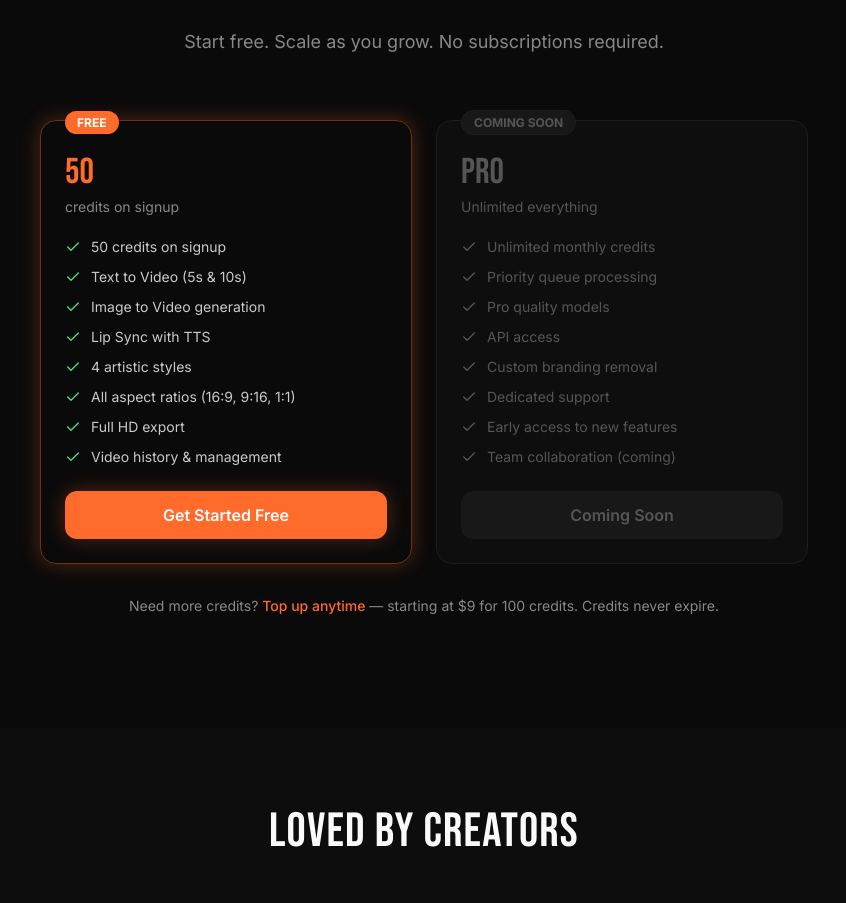
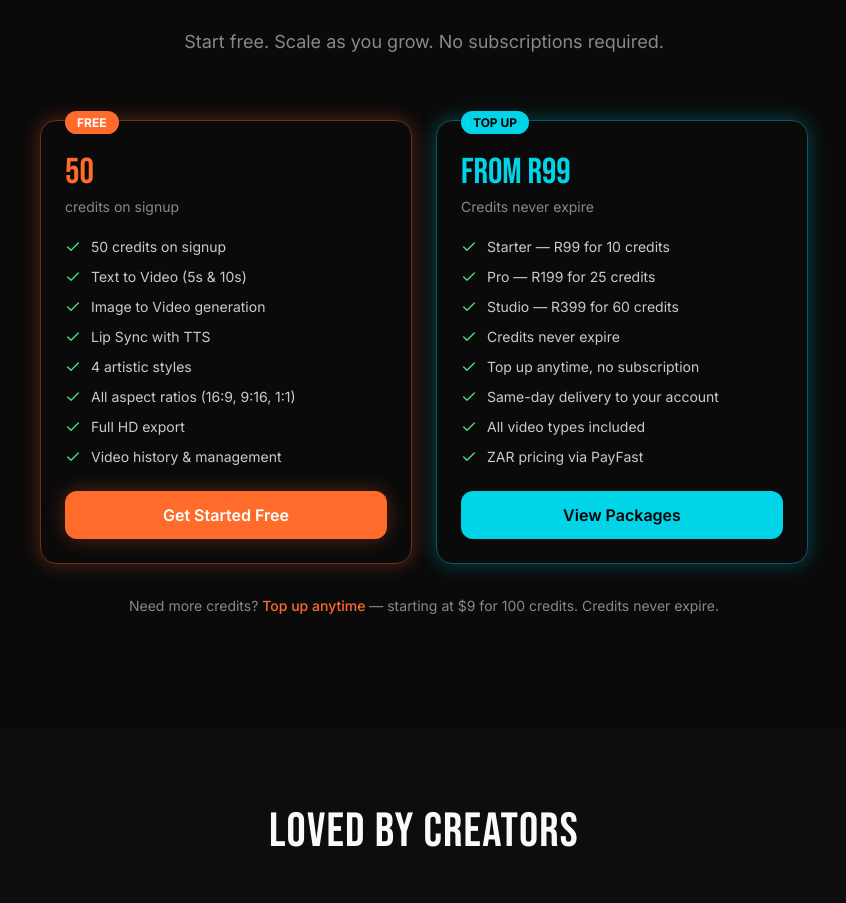
Before and after one commit to mikevanblerk69-creator/clipforge, a Next.js app in the folder frontend/: page / in a window 1280 px wide. Shown: the part 2850-3753 px from the top of the page, without its empty margins (216-1062 px from the left). Built offline with nearby package versions, Linux system fonts and the light colour scheme.

Commit message:
fix: replace coming soon Pro card with live credit packs card

```diff
--- a/frontend/app/page.tsx
+++ b/frontend/app/page.tsx
@@ -341,32 +341,32 @@ export default function LandingPage() {
               </div>
             </FadeIn>
 
-            {/* Pro (coming soon) */}
+            {/* Credit Packs */}
             <FadeIn delay={0.2}>
-              <div className="p-6 rounded-2xl border border-border bg-surface relative opacity-60">
+              <div className="p-6 rounded-2xl border border-cyan/40 bg-cyan/3 shadow-glow-cyan relative">
                 <div className="absolute -top-3 left-6">
-                  <span className="bg-surface-3 border border-border text-muted text-xs font-bold px-3 py-1 rounded-full">
-                    COMING SOON
+                  <span className="bg-cyan text-black text-xs font-bold px-3 py-1 rounded-full">
+                    TOP UP
                   </span>
                 </div>
                 <div className="mt-2 mb-5">
-                  <div className="text-4xl font-display text-muted mb-1">Pro</div>
-                  <div className="text-sm text-muted">Unlimited everything</div>
+                  <div className="text-4xl font-display text-cyan mb-1">From R99</div>
+                  <div className="text-sm text-muted">Credits never expire</div>
                 </div>
                 <ul className="space-y-2.5 mb-6">
                   {PRO_FEATURES.map((f) => (
                     <li key={f} className="flex items-start gap-2.5 text-sm">
-                      <Check className="w-4 h-4 text-muted flex-shrink-0 mt-0.5" />
-                      <span className="text-muted">{f}</span>
+                      <Check className="w-4 h-4 text-green-400 flex-shrink-0 mt-0.5" />
+                      <span className="text-foreground/80">{f}</span>
                     </li>
                   ))}
                 </ul>
-                <button
-                  disabled
-                  className="block w-full text-center py-3 bg-surface-3 text-muted font-semibold rounded-xl cursor-not-allowed"
+                <Link
+                  href="/pricing"
+                  className="block text-center py-3 bg-cyan hover:bg-cyan/80 text-black font-semibold rounded-xl transition-all duration-200 hover:-translate-y-0.5"
                 >
-                  Coming Soon
-                </button>
+                  View Packages
+                </Link>
               </div>
             </FadeIn>
           </div>
@@ -523,14 +523,14 @@ const FREE_FEATURES = [
 ]
 
 const PRO_FEATURES = [
-  'Unlimited monthly credits',
-  'Priority queue processing',
-  'Pro quality models',
-  'API access',
-  'Custom branding removal',
-  'Dedicated support',
-  'Early access to new features',
-  'Team collaboration (coming)',
+  'Starter — R99 for 10 credits',
+  'Pro — R199 for 25 credits',
+  'Studio — R399 for 60 credits',
+  'Credits never expire',
+  'Top up anytime, no subscription',
+  'Same-day delivery to your account',
+  'All video types included',
+  'ZAR pricing via PayFast',
 ]
 
 const TESTIMONIALS = [
```
